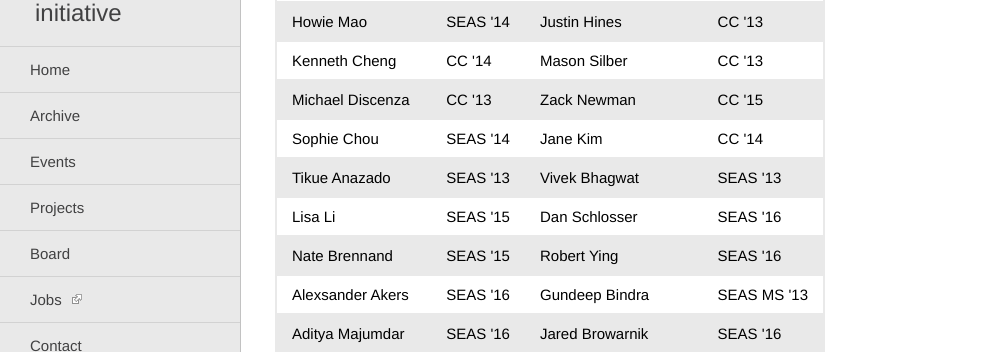
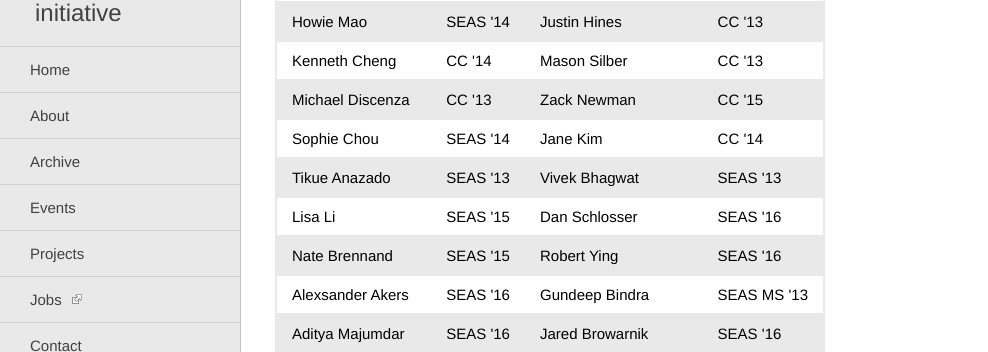
Before and after one commit to adicu/adicu.github.com-dep, a Jekyll site: the page built from about.html, in a window 1280 px wide. Shown: the part 162-514 px from the top of the page, without its empty margins (0-988 px from the left). Built offline with Jekyll 4.4.1, drawn with Linux system fonts in a browser that asks for light colours.

Commit message:
Move board to about, update links to reflect

```diff
--- a/_layouts/default.html
+++ b/_layouts/default.html
@@ -23,10 +23,10 @@
     <nav>
       <ul id="main-nav">
         <li><a href="/">Home</a></li>
+        <li><a href="/about.html">About</a></li>
         <li><a href="/archive.html">Archive</a></li>
         <li><a href="/events.html">Events</a></li>
         <li><a href="/projects.html">Projects</a></li>
-        <li><a href="/board.html">Board</a></li>
         <li><a href="http://jobs.coreatcu.com/">Jobs <img class="external" src="/img/icon_external_link.png" /></a></li>
         <li><a href="/contact.html">Contact</a></li>
       </ul>
```
Also changed, not shown: about.html (renamed from board.html).
